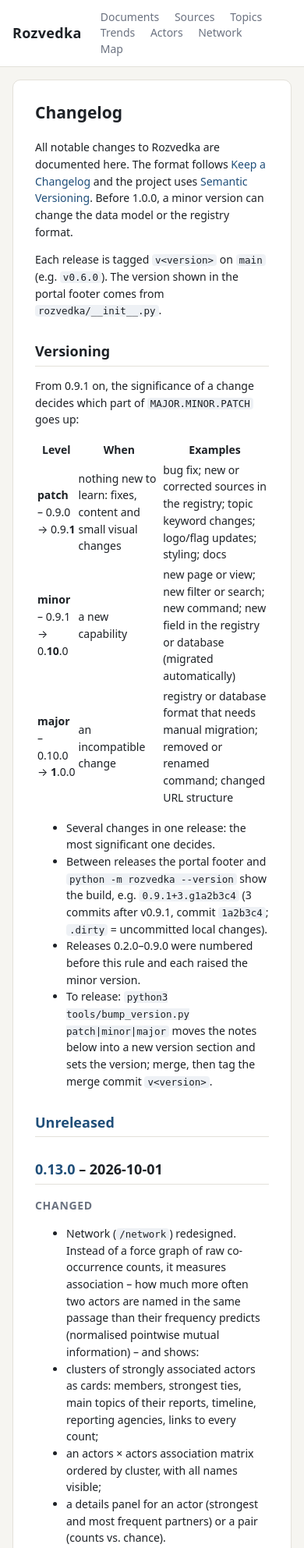
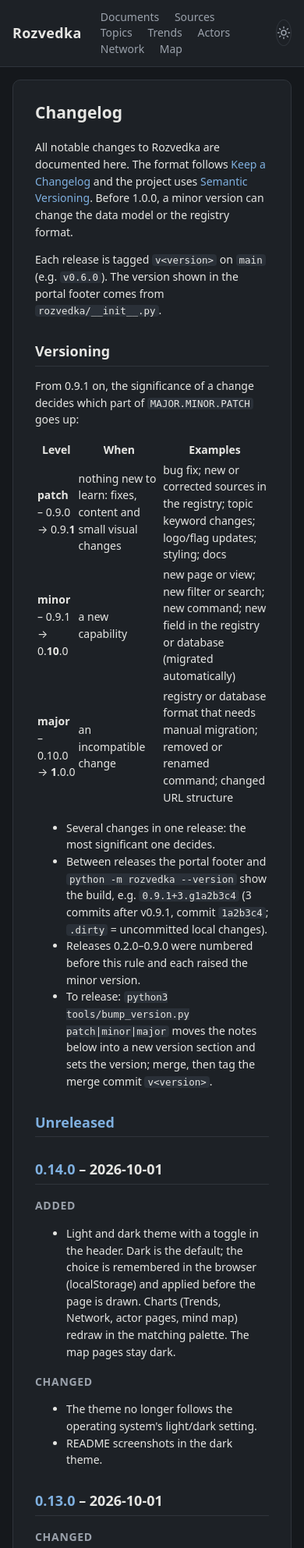
Before and after one commit to iiogurt/Rozvedka, a FastAPI app: page /changelog in a window 390 px wide. Shown: the top 1985 px of the page at 78% size. Run offline with FastAPI, Linux system fonts and the light colour scheme.

Commit message:
feat: light/dark theme toggle, dark by default (0.14.0)
static/theme.js sets <html data-theme> from localStorage before the page
is drawn (default dark) and exposes window.rzDark, a matchMedia-like
object the charts listen to. CSS media queries became data-theme rules;
a sun/moon toggle sits in the header. README screenshots retaken dark.

Co-Authored-By: Claude Opus 5.5 <noreply@anthropic.com>

```diff
--- a/rozvedka/__init__.py
+++ b/rozvedka/__init__.py
@@ -5,7 +5,7 @@ from pathlib import Path
 
 # Single source of the release version (Semantic Versioning, https://semver.org).
 # Do not edit by hand: run `python3 tools/bump_version.py patch|minor|major` (see CHANGELOG.md, "Versioning").
-__version__ = "0.13.0"
+__version__ = "0.14.0"
 
 
 @lru_cache(maxsize=1)
--- a/rozvedka/static/network.js
+++ b/rozvedka/static/network.js
@@ -7,7 +7,7 @@
   const kindBox = $("#kinds");
   const esc = (s) => String(s ?? "").replace(/[&<>"']/g, (c) => ({ "&": "&amp;", "<": "&lt;", ">": "&gt;", '"': "&quot;", "'": "&#39;" }[c]));
   const css = (n) => getComputedStyle(document.documentElement).getPropertyValue(n).trim();
-  const darkQuery = window.matchMedia("(prefers-color-scheme: dark)");
+  const darkQuery = window.rzDark;
   const pct = (v) => Math.round(v * 100) + "%";
   const flag = (c) => `/static/flags/${String(c || "other").toLowerCase()}.svg`;
   // sequential blue: weak association recedes toward the surface in both modes
--- a/rozvedka/static/style.css
+++ b/rozvedka/static/style.css
@@ -4,10 +4,9 @@
   --accent: #1f4e79; --ok: #2f7d4f; --warn: #b7791f; --err: #b3261e; --chip: #eef1f5;
   color-scheme: light;
 }
-@media (prefers-color-scheme: dark) {
-  :root { --bg: #15181c; --panel: #1d2126; --ink: #e6e6e3; --muted: #9aa1ab; --line: #2f343b;
-          --accent: #7fb0e0; --ok: #6cc28d; --warn: #e0b35c; --err: #f08a82; --chip: #2a3038; color-scheme: dark; }
-}
+/* dark theme (the default): <html data-theme="dark">, switched by static/theme.js */
+:root[data-theme="dark"] { --bg: #15181c; --panel: #1d2126; --ink: #e6e6e3; --muted: #9aa1ab; --line: #2f343b;
+        --accent: #7fb0e0; --ok: #6cc28d; --warn: #e0b35c; --err: #f08a82; --chip: #2a3038; color-scheme: dark; }
 * { box-sizing: border-box; }
 body { margin: 0; background: var(--bg); color: var(--ink); font: 14px/1.45 system-ui, -apple-system, "Segoe UI", sans-serif; }
 a { color: var(--accent); text-decoration: none; }
@@ -103,10 +102,8 @@ h2 { margin: 28px 0 8px; font-size: 16px; border-bottom: 1px solid var(--line);
 .type-police-ct { background: #f6e1e1; color: #8c1d1d; }
 .type-eu-body { background: #e0e9fa; color: #1b3f8f; }
 .type-nato { background: #dfe8f1; color: #004990; }
-@media (prefers-color-scheme: dark) {
-  .logo { background: #f4f4f2; }
-  [class*="type-"] { filter: brightness(.85) saturate(.9); }
-}
+[data-theme="dark"] .logo { background: #f4f4f2; }
+[data-theme="dark"] [class*="type-"] { filter: brightness(.85) saturate(.9); }
 /* documents table: flag + small logo next to the agency */
 td.src a { display: inline-flex; align-items: center; gap: 6px; white-space: nowrap; }
 .logo-sm { width: 18px; height: 18px; object-fit: contain; background: #fff; border-radius: 3px; }
@@ -156,7 +153,7 @@ img.logo-light, .has-logo-light, .dark-popup img.pop-logo.logo-light { backgroun
   .map { order: -1; min-height: 60vh; }
   .maplist { max-height: 40vh; }
 }
-@media (prefers-color-scheme: dark) { .pop, .pop a { color: #1d2126; } .pop a { color: #1f4e79; } }
+[data-theme="dark"] .pop, [data-theme="dark"] .pop a { color: #1d2126; } [data-theme="dark"] .pop a { color: #1f4e79; }
 .mappanel input[type=search] { flex: none; max-width: none; }
 .leaflet-marker-icon.cluster { background: rgba(29, 33, 38, .82); color: #fff; border-radius: 50%; display: grid; place-items: center;
            font-weight: 700; font-size: 13px; box-shadow: 0 0 0 4px rgba(29, 33, 38, .18), 0 1px 4px rgba(0,0,0,.4); }
@@ -179,7 +176,7 @@ h2.region { font-size: 13px; text-transform: uppercase; letter-spacing: .08em; c
 .ctag-FVEY { color: #6b2c91; background: #efe4f6; } .ctag-G7 { color: #8a5a00; background: #fbefd9; }
 .ctag-SCHENGEN { color: #1f6b52; background: #def1e9; } .ctag-AUKUS { color: #8c1d1d; background: #f6e1e1; }
 .ctag-JEF { color: #3e5a1e; background: #e6eadf; } .ctag-NATO_IP4 { color: #1f5f79; background: #dcecf2; }
-@media (prefers-color-scheme: dark) { .ctag { filter: brightness(1.35) saturate(.8); background: transparent; } }
+[data-theme="dark"] .ctag { filter: brightness(1.35) saturate(.8); background: transparent; }
 .foot { text-align: center; color: var(--muted); font-size: 12px; padding: 18px 0 28px; }
 .coal-select { display: flex; flex-direction: column; gap: 3px; font-size: 12px; color: var(--muted); }
 .pop-coal { margin: 3px 0 0; display: flex; flex-wrap: wrap; gap: 3px; }
@@ -403,10 +400,8 @@ blockquote.p-text mark { background: #fde68a; color: #1d2126; padding: 0 2px; bo
 /* ── Network (clusters + association matrix) ── */
 :root { --k-state: #2a78d6; --k-armed: #eb6834; --k-person: #1baf7a; --k-crime: #eda100; --k-movement: #e87ba4;
         --k-country: #008300; --k-cyber: #4a3aa7; --k-terror: #e34948; --k-other: #898781; }
-@media (prefers-color-scheme: dark) {
-  :root { --k-state: #3987e5; --k-armed: #d95926; --k-person: #199e70; --k-crime: #c98500; --k-movement: #d55181;
-          --k-country: #008300; --k-cyber: #9085e9; --k-terror: #e66767; }
-}
+:root[data-theme="dark"] { --k-state: #3987e5; --k-armed: #d95926; --k-person: #199e70; --k-crime: #c98500;
+        --k-movement: #d55181; --k-country: #008300; --k-cyber: #9085e9; --k-terror: #e66767; }
 .kdot { display: inline-block; width: 9px; height: 9px; border-radius: 50%; margin-right: 5px; flex: none;
         background: var(--k-other); vertical-align: baseline; }
 .kind-state { background: var(--k-state); } .kind-armed { background: var(--k-armed); } .kind-person { background: var(--k-person); }
@@ -452,3 +447,12 @@ ul.cl-list li > a:last-child { text-align: right; font-variant-numeric: tabular-
 .mx-panel { position: sticky; top: 70px; }
 .mx-panel h3 { display: flex; align-items: center; }
 @media (max-width: 1000px) { .mx-grid { grid-template-columns: 1fr; } .mx-panel { position: static; } }
+
+/* theme toggle in the header */
+.theme-toggle { margin-left: auto; display: inline-grid; place-items: center; width: 34px; height: 34px; padding: 0;
+                border-radius: 50%; background: transparent; border: 1px solid var(--line); color: var(--muted); }
+.theme-toggle:hover { color: var(--ink); border-color: var(--accent); }
+.theme-toggle svg { width: 18px; height: 18px; }
+.theme-toggle .sun { display: none; }
+[data-theme="dark"] .theme-toggle .sun { display: block; }
+[data-theme="dark"] .theme-toggle .moon { display: none; }
--- /dev/null
+++ b/rozvedka/static/theme.js
@@ -0,0 +1,35 @@
+/* Light/dark theme. Dark is the default; the viewer's choice is remembered in this browser (localStorage).
+   Loaded in <head> so the saved theme applies before the page is drawn. Charts listen through window.rzDark,
+   which behaves like matchMedia("(prefers-color-scheme: dark)") but follows the toggle. */
+(function () {
+  "use strict";
+  const KEY = "rz-theme";
+  const root = document.documentElement;
+  let saved = null;
+  try { saved = localStorage.getItem(KEY); } catch (e) { /* storage blocked: use the default */ }
+  root.dataset.theme = saved === "light" ? "light" : "dark";
+
+  const listeners = [];
+  window.rzDark = {
+    get matches() { return root.dataset.theme === "dark"; },
+    addEventListener(type, fn) { if (type === "change") listeners.push(fn); },
+  };
+  window.rzSetTheme = function (theme) {
+    root.dataset.theme = theme;
+    try { localStorage.setItem(KEY, theme); } catch (e) { /* not remembered, still applied */ }
+    listeners.forEach((fn) => fn({ matches: theme === "dark" }));
+    document.querySelectorAll(".theme-toggle").forEach(label);
+  };
+  function label(btn) {
+    const dark = root.dataset.theme === "dark";
+    btn.setAttribute("aria-label", dark ? "Switch to light mode" : "Switch to dark mode");
+    btn.title = btn.getAttribute("aria-label");
+    btn.setAttribute("aria-pressed", String(dark));
+  }
+  document.addEventListener("DOMContentLoaded", () => {
+    document.querySelectorAll(".theme-toggle").forEach((btn) => {
+      label(btn);
+      btn.addEventListener("click", () => window.rzSetTheme(root.dataset.theme === "dark" ? "light" : "dark"));
+    });
+  });
+})();
--- a/rozvedka/static/trends.js
+++ b/rozvedka/static/trends.js
@@ -18,7 +18,7 @@
     light: ["#cde2fb", "#9ec5f4", "#6da7ec", "#3987e5", "#256abf", "#184f95", "#0d366b"],
     dark: ["#1b2a3d", "#184f95", "#256abf", "#3987e5", "#6da7ec", "#9ec5f4", "#cde2fb"],
   };
-  const darkQuery = window.matchMedia("(prefers-color-scheme: dark)");
+  const darkQuery = window.rzDark;
   const mode = () => (darkQuery.matches ? "dark" : "light");
   const css = (name) => getComputedStyle(document.documentElement).getPropertyValue(name).trim();
   const ink = () => ({ text: css("--ink"), muted: css("--muted"), line: css("--line"), panel: css("--panel") });
--- a/rozvedka/templates/actor.html
+++ b/rozvedka/templates/actor.html
@@ -149,7 +149,7 @@
 (function () {
   const data = {{ timeline|tojson }};
   const css = (n) => getComputedStyle(document.documentElement).getPropertyValue(n).trim();
-  const dark = matchMedia("(prefers-color-scheme: dark)");
+  const dark = window.rzDark;
   const chart = echarts.init(document.getElementById("timeline"), null, { renderer: "svg" });
   function draw() {
     const ink = css("--ink"), muted = css("--muted"), line = css("--line"), panel = css("--panel");
--- a/rozvedka/templates/base.html
+++ b/rozvedka/templates/base.html
@@ -1,9 +1,10 @@
 <!doctype html>
-<html lang="en">
+<html lang="en" data-theme="dark">
 <head>
   <meta charset="utf-8">
   <meta name="viewport" content="width=device-width, initial-scale=1">
   <title>{% block title %}Rozvedka{% endblock %}</title>
+  <script src="/static/theme.js"></script>
   <link rel="stylesheet" href="/static/style.css">
   <script src="/static/logos.js"></script>
   {% block head %}{% endblock %}
@@ -20,6 +21,10 @@
     <a href="/network" class="{{ 'on' if request.url.path == '/network' }}">Network</a>
     <a href="/map" class="{{ 'on' if request.url.path.startswith('/map') }}">Map</a>
   </nav>
+  <button type="button" class="theme-toggle" aria-label="Switch to light mode">
+    <svg class="sun" viewBox="0 0 24 24" fill="none" stroke="currentColor" stroke-width="2" stroke-linecap="round" aria-hidden="true"><circle cx="12" cy="12" r="4"/><path d="M12 2v2M12 20v2M4.9 4.9l1.4 1.4M17.7 17.7l1.4 1.4M2 12h2M20 12h2M4.9 19.1l1.4-1.4M17.7 6.3l1.4-1.4"/></svg>
+    <svg class="moon" viewBox="0 0 24 24" fill="none" stroke="currentColor" stroke-width="2" stroke-linecap="round" stroke-linejoin="round" aria-hidden="true"><path d="M21 12.8A9 9 0 1 1 11.2 3a7 7 0 0 0 9.8 9.8z"/></svg>
+  </button>
 </header>
 {% if jobs %}
 <section class="jobs">
--- a/rozvedka/templates/topic_map.html
+++ b/rozvedka/templates/topic_map.html
@@ -26,7 +26,7 @@
   const form = $("#scope");
   const esc = (s) => String(s ?? "").replace(/[&<>"']/g, (c) => ({ "&": "&amp;", "<": "&lt;", ">": "&gt;", '"': "&quot;", "'": "&#39;" }[c]));
   const css = (n) => getComputedStyle(document.documentElement).getPropertyValue(n).trim();
-  const dark = matchMedia("(prefers-color-scheme: dark)");
+  const dark = window.rzDark;
   const url = new URL(location);
   for (const el of form.elements) { const v = url.searchParams.get(el.name); if (v != null) el.value = v; }
   const chart = echarts.init($("#tree"), null, { renderer: "canvas" });
```
Also changed, not shown: CHANGELOG.md, README.md, 9 other files.
